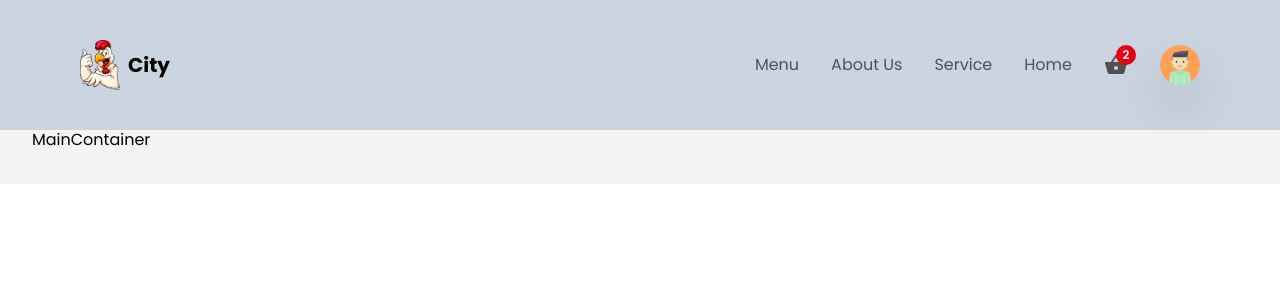
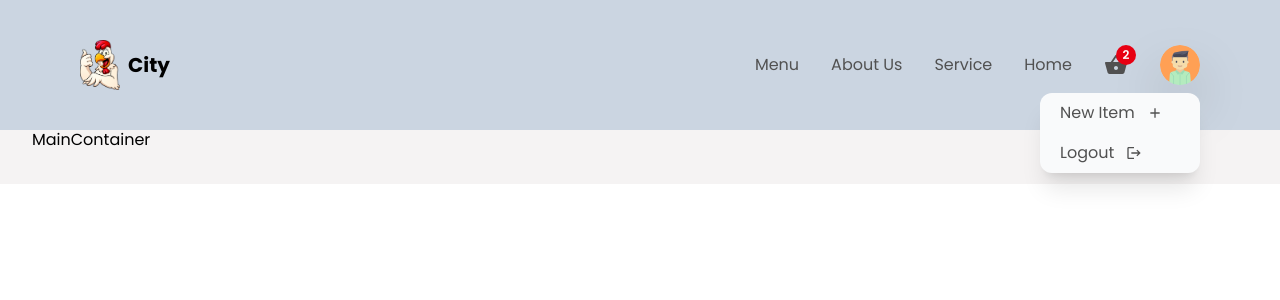
Before and after one commit to siddharthPriyadarshi/restaurantapp, a React (Create React App) app: page / in a window 1280 px wide. Shown: the top 300 px of the page. Built offline with nearby package versions, Linux system fonts and the light colour scheme.

Commit message:
feat: navbar user dropdown added

```diff
--- a/src/components/Header.jsx
+++ b/src/components/Header.jsx
@@ -1,5 +1,5 @@
 import React from 'react'
-import { MdShoppingBasket } from 'react-icons/md'
+import { MdShoppingBasket, MdAdd, MdLogout } from 'react-icons/md'
 import { motion } from "framer-motion";
 
 import { getAuth, signInWithPopup, GoogleAuthProvider } from "firebase/auth";
@@ -19,13 +19,16 @@ const Header = () => {
     const [{ user }, dispatch] = useStateValue();
 
     const login = async () => {
-        const { user:{ refreshToken, providerData }} = await signInWithPopup( firebaseAuth, provider );
-        dispatch({
-            type : actionType.SET_USER,
-            user : providerData[0]
-        });
+        if (!user) {
+            const { user: { refreshToken, providerData } } = await signInWithPopup(firebaseAuth, provider);
+            dispatch({
+                type: actionType.SET_USER,
+                user: providerData[0]
+            });
 
-        localStorage.setItem('user', JSON.stringify(providerData[0]));
+            localStorage.setItem('user', JSON.stringify(providerData[0]));
+        }
+
     };
 
     return (
@@ -52,13 +55,18 @@ const Header = () => {
                         </div>
                     </div>
 
-                    <div className = "relative">
+                    <div className="relative">
                         <motion.img whileTap={{ scale: 0.6 }}
-                            src={ user ? user.photoURL : Avatar }
+                            src={user ? user.photoURL : Avatar}
                             className="w-10 min-w[40px] h-10 min-h[40px] drop-shadow-2xl cursor-pointer rounded-full"
                             alt="userprofile"
-                            onClick = {login}
+                            onClick={login}
                         />
+
+                        <div className="w-40 bg-gray-50 shadow-xl rounded-xl flex flex-col absolute top-12 right-0">
+                            <p className = "px-5 py-2 flex items-center gap-3 cursor-pointer hover:bg-slate-100 transition-all duration-100 ease-in-out text-textColor text-base">New Item <MdAdd /></p>
+                            <p className = "px-5 py-2 flex items-center gap-3 cursor-pointer hover:bg-slate-100 transition-all duration-100 ease-in-out text-textColor text-base">Logout <MdLogout /></p>
+                        </div>
                     </div>
                 </div>
             </div>
```
Also changed, not shown: src/App.jsx (renamed from src/App.js).
